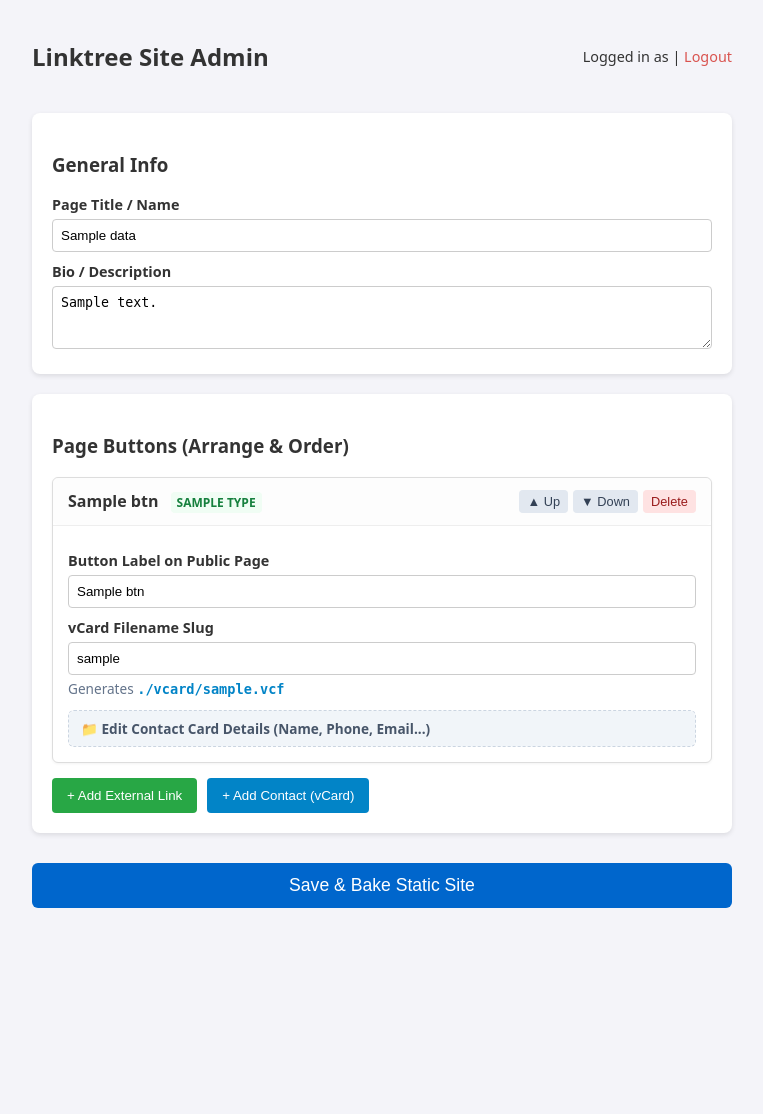
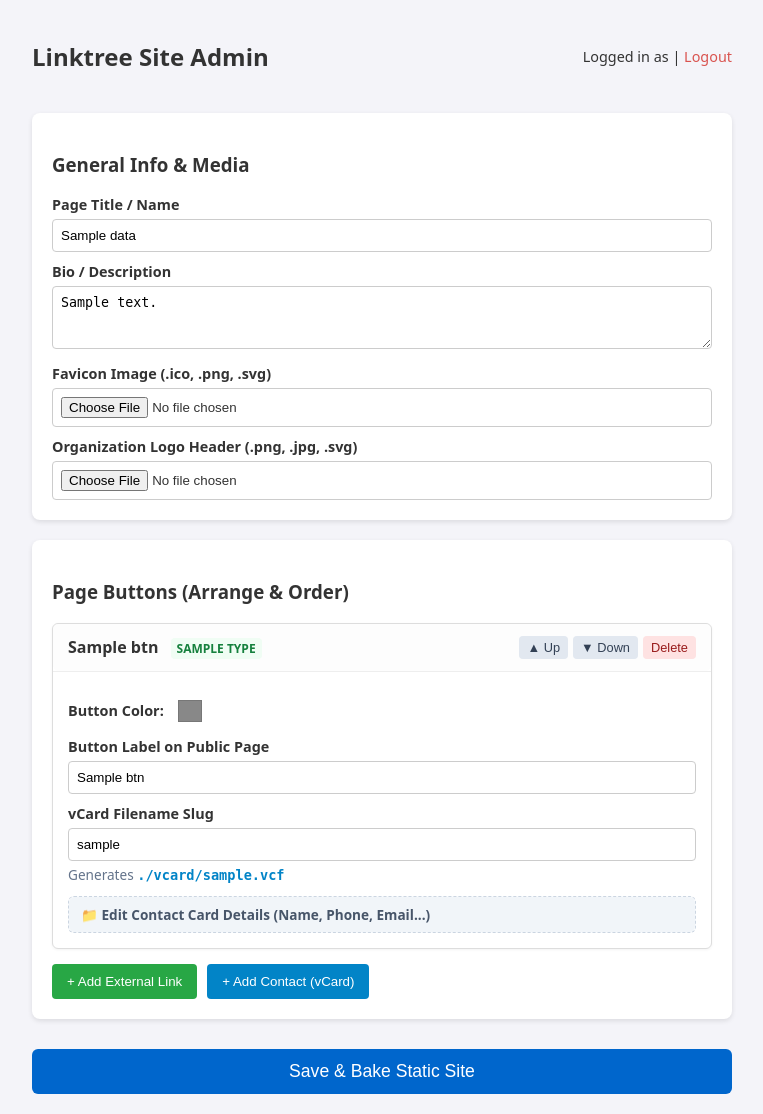
Before and after one commit to wpyoga/linkbuilder, a Flask app: template templates/admin.html in a window 1280 px wide. Shown: the whole page, without its empty margins (258-1021 px from the left). Before the commit the page ends 908 px from the top, so only its background shows below. Run offline with Flask 3, Linux system fonts and the light colour scheme; the template is opened without the code that fills it: most values are stand-ins (such as "Sample title", 1, 10 or a date in 2020).

Commit message:
feat: allow button color selection

```diff
--- a/app.py
+++ b/app.py
@@ -23,9 +23,11 @@ app.wsgi_app = ProxyFix(app.wsgi_app, x_for=1, x_proto=1, x_host=1, x_prefix=1)
 
 COOKIE_SECURE = os.environ.get("COOKIE_SECURE", "true").lower() in ("true", "1", "yes")
 app.config.update(
+    TEMPLATES_AUTO_RELOAD=True,
     SESSION_COOKIE_SECURE=COOKIE_SECURE,
     SESSION_COOKIE_HTTPONLY=True,
     SESSION_COOKIE_SAMESITE="Lax",
+    MAX_CONTENT_LENGTH=16 * 1024 * 1024,
 )
 
 DB_PATH = os.environ.get("DB_PATH", "app.db")
@@ -85,7 +87,8 @@ def init_db():
     cursor.execute("""
         CREATE TABLE IF NOT EXISTS site_config (
             key TEXT PRIMARY KEY,
-            value TEXT
+            value TEXT,
+            blob_value BLOB
         )
     """)
 
@@ -93,9 +96,16 @@ def init_db():
         CREATE TABLE IF NOT EXISTS buttons (
             id INTEGER PRIMARY KEY AUTOINCREMENT,
             type TEXT NOT NULL,
-            position INTEGER DEFAULT 0
+            position INTEGER DEFAULT 0,
+            color TEXT DEFAULT '#0066cc'
         )
     """)
+
+    # Migration check for existing DBs lacking color column
+    cursor.execute("PRAGMA table_info(buttons)")
+    columns = [col[1] for col in cursor.fetchall()]
+    if "color" not in columns:
+        cursor.execute("ALTER TABLE buttons ADD COLUMN color TEXT DEFAULT '#0066cc'")
 
     cursor.execute("""
         CREATE TABLE IF NOT EXISTS button_links (
@@ -106,7 +116,6 @@ def init_db():
         )
     """)
 
-    # UNIQUE constraint added to slug column
     cursor.execute("""
         CREATE TABLE IF NOT EXISTS button_vcards (
             button_id INTEGER PRIMARY KEY,
@@ -130,18 +139,18 @@ def init_db():
             (DEPLOYMENT_SUPERADMIN_USER, hashed_pw),
         )
 
-    cursor.execute("SELECT COUNT(*) FROM site_config")
-    if cursor.fetchone()[0] == 0:
+    cursor.execute("SELECT COUNT(*) FROM site_config WHERE key = 'title'")
+    if not cursor.fetchone():
         cursor.execute(
-            "INSERT INTO site_config (key, value) VALUES (?, ?)",
-            ("title", "Example Company"),
+            "INSERT INTO site_config (key, value) VALUES ('title', 'Example Company')"
         )
         cursor.execute(
-            "INSERT INTO site_config (key, value) VALUES (?, ?)",
-            ("bio", "Software Solutions"),
+            "INSERT INTO site_config (key, value) VALUES ('bio', 'Software Solutions')"
         )
 
-        cursor.execute("INSERT INTO buttons (type, position) VALUES ('vcard', 1)")
+        cursor.execute(
+            "INSERT INTO buttons (type, position, color) VALUES ('vcard', 1, '#0066cc')"
+        )
         v_id = cursor.lastrowid
         cursor.execute(
             """
@@ -161,7 +170,9 @@ def init_db():
             ),
         )
 
-        cursor.execute("INSERT INTO buttons (type, position) VALUES ('link', 2)")
+        cursor.execute(
+            "INSERT INTO buttons (type, position, color) VALUES ('link', 2, '#0284c7')"
+        )
         l_id = cursor.lastrowid
         cursor.execute(
             """
@@ -177,16 +188,27 @@ def init_db():
 
 def get_site_data():
     conn = get_db_connection()
-    config_rows = conn.execute("SELECT key, value FROM site_config").fetchall()
-    config = {row["key"]: row["value"] for row in config_rows}
+    config_rows = conn.execute(
+        "SELECT key, value, blob_value FROM site_config"
+    ).fetchall()
+    config = {}
+    has_favicon = False
+    has_org_logo = False
+
+    for row in config_rows:
+        config[row["key"]] = row["value"]
+        if row["key"] == "favicon_blob" and row["blob_value"]:
+            has_favicon = True
+        if row["key"] == "org_logo_blob" and row["blob_value"]:
+            has_org_logo = True
 
     buttons_rows = conn.execute(
-        "SELECT id, type, position FROM buttons ORDER BY position ASC, id ASC"
+        "SELECT id, type, position, color FROM buttons ORDER BY position ASC, id ASC"
     ).fetchall()
     buttons = []
 
     for b in buttons_rows:
-        b_id, b_type = b["id"], b["type"]
+        b_id, b_type, b_color = b["id"], b["type"], b["color"] or "#0066cc"
         if b_type == "link":
             l_row = conn.execute(
                 "SELECT label, url FROM button_links WHERE button_id = ?", (b_id,)
@@ -196,6 +218,7 @@ def get_site_data():
                     {
                         "id": b_id,
                         "type": "link",
+                        "color": b_color,
                         "label": l_row["label"],
                         "url": l_row["url"],
                     }
@@ -210,6 +233,7 @@ def get_site_data():
                     {
                         "id": b_id,
                         "type": "vcard",
+                        "color": b_color,
                         "button_label": v_row["button_label"],
                         "slug": v_row["slug"],
                         "fn": v_row["fn"],
@@ -225,6 +249,10 @@ def get_site_data():
     return {
         "title": config.get("title", ""),
         "bio": config.get("bio", ""),
+        "has_favicon": has_favicon,
+        "has_org_logo": has_org_logo,
+        "favicon_filename": config.get("favicon_filename", "favicon.ico"),
+        "org_logo_filename": config.get("org_logo_filename", "logo.png"),
         "buttons": buttons,
     }
 
@@ -262,6 +290,34 @@ def generate_vcard_content(vcard):
 
 
 def bake_static_site():
+    conn = get_db_connection()
+
+    # 1. Export Image BLOBs to Public Directory
+    favicon_row = conn.execute(
+        "SELECT value, blob_value FROM site_config WHERE key = 'favicon_blob'"
+    ).fetchone()
+    favicon_filename = "favicon.ico"
+    if favicon_row and favicon_row["blob_value"]:
+        fn_row = conn.execute(
+            "SELECT value FROM site_config WHERE key = 'favicon_filename'"
+        ).fetchone()
+        if fn_row and fn_row["value"]:
+            favicon_filename = fn_row["value"]
+        with open(os.path.join(OUTPUT_DIR, favicon_filename), "wb") as f:
+            f.write(favicon_row["blob_value"])
+
+    logo_row = conn.execute(
+        "SELECT value, blob_value FROM site_config WHERE key = 'org_logo_blob'"
+    ).fetchone()
+    logo_filename = None
+    if logo_row and logo_row["blob_value"]:
+        fn_row = conn.execute(
+            "SELECT value FROM site_config WHERE key = 'org_logo_filename'"
+        ).fetchone()
+        logo_filename = fn_row["value"] if fn_row and fn_row["value"] else "logo.png"
+        with open(os.path.join(OUTPUT_DIR, logo_filename), "wb") as f:
+            f.write(logo_row["blob_value"])
+
     data = get_site_data()
     vcard_dir = os.path.join(OUTPUT_DIR, "vcard")
     os.makedirs(vcard_dir, exist_ok=True)
@@ -272,6 +328,7 @@ def bake_static_site():
             processed_buttons.append(
                 {
                     "type": "link",
+                    "color": btn.get("color", "#0066cc"),
                     "label": btn["label"],
                     "target_url": normalize_url(btn["url"]),
                 }
@@ -296,6 +353,7 @@ def bake_static_site():
             processed_buttons.append(
                 {
                     "type": "vcard",
+                    "color": btn.get("color", "#0066cc"),
                     "label": btn.get("button_label", "Save Contact"),
                     "target_url": f"./vcard/{vcard_filename}",
                 }
@@ -304,6 +362,10 @@ def bake_static_site():
     render_context = {
         "title": data["title"],
         "bio": data["bio"],
+        "favicon_filename": (
+            favicon_filename if favicon_row and favicon_row["blob_value"] else None
+        ),
+        "org_logo_filename": logo_filename,
         "buttons": processed_buttons,
     }
 
@@ -365,8 +427,8 @@ def save():
     bio = request.form.get("bio", "")
 
     types = request.form.getlist("btn_type")
+    colors = request.form.getlist("btn_color")
 
-    # Precise per-field array extraction
     link_labels = request.form.getlist("link_label")
     link_urls = request.form.getlist("link_url")
 
@@ -379,18 +441,19 @@ def save():
     vcard_phones = request.form.getlist("vcard_phone")
     vcard_urls = request.form.getlist("vcard_url")
 
-    # Reconstruct data structure strictly matching posted items
     parsed_buttons = []
     sanitized_slugs = []
 
     l_idx = 0
     v_idx = 0
 
-    for b_type in types:
+    for idx, b_type in enumerate(types):
+        b_color = colors[idx] if idx < len(colors) else "#0066cc"
         if b_type == "link":
             parsed_buttons.append(
                 {
                     "type": "link",
+                    "color": b_color,
                     "label": link_labels[l_idx] if l_idx < len(link_labels) else "",
                     "url": link_urls[l_idx] if l_idx < len(link_urls) else "",
                 }
@@ -404,6 +467,7 @@ def save():
             parsed_buttons.append(
                 {
                     "type": "vcard",
+                    "color": b_color,
                     "button_label": (
                         vcard_button_labels[v_idx]
                         if v_idx < len(vcard_button_labels)
@@ -422,13 +486,8 @@ def save():
 
     posted_state = {"title": title, "bio": bio, "buttons": parsed_buttons}
 
-    # 1. Check for Duplicate vCard Slugs BEFORE writing to DB
     if len(sanitized_slugs) != len(set(sanitized_slugs)):
-        flash(
-            "Error: Duplicate vCard slugs detected. Every vCard must have a unique filename slug.",
-            "danger",
-        )
-        # Render directly without redirecting: preserves all user input!
+        flash("Error: Duplicate vCard slugs detected.", "danger")
         return render_template("admin.html", data=posted_state, user=current_user), 400
 
     conn = get_db_connection()
@@ -444,14 +503,42 @@ def save():
             "INSERT OR REPLACE INTO site_config (key, value) VALUES ('bio', ?)", (bio,)
         )
 
+        # Process Favicon Upload as BLOB
+        if "favicon" in request.files:
+            file = request.files["favicon"]
+            if file and file.filename != "":
+                blob_bytes = file.read()
+                cursor.execute(
+                    "INSERT OR REPLACE INTO site_config (key, value, blob_value) VALUES ('favicon_blob', 'present', ?)",
+                    (sqlite3.Binary(blob_bytes),),
+                )
+                cursor.execute(
+                    "INSERT OR REPLACE INTO site_config (key, value) VALUES ('favicon_filename', ?)",
+                    (file.filename,),
+                )
+
+        # Process Organization Logo Upload as BLOB
+        if "org_logo" in request.files:
+            file = request.files["org_logo"]
+            if file and file.filename != "":
+                blob_bytes = file.read()
+                cursor.execute(
+                    "INSERT OR REPLACE INTO site_config (key, value, blob_value) VALUES ('org_logo_blob', 'present', ?)",
+                    (sqlite3.Binary(blob_bytes),),
+                )
+                cursor.execute(
+                    "INSERT OR REPLACE INTO site_config (key, value) VALUES ('org_logo_filename', ?)",
+                    (file.filename,),
+                )
+
         cursor.execute("DELETE FROM button_links")
         cursor.execute("DELETE FROM button_vcards")
         cursor.execute("DELETE FROM buttons")
 
         for position, btn in enumerate(parsed_buttons, start=1):
             cursor.execute(
-                "INSERT INTO buttons (type, position) VALUES (?, ?)",
-                (btn["type"], position),
+                "INSERT INTO buttons (type, position, color) VALUES (?, ?, ?)",
+                (btn["type"], position, btn["color"]),
             )
             btn_id = cursor.lastrowid
 
--- a/templates/admin.html
+++ b/templates/admin.html
@@ -27,7 +27,8 @@
       }
       input[type="text"],
       input[type="email"],
-      textarea {
+      textarea,
+      input[type="file"] {
         width: 100%;
         padding: 8px;
         margin-top: 5px;
@@ -68,6 +69,19 @@
         color: #475569;
         background: #f1f5f9;
         padding: 8px 12px;
+      }
+      .color-picker-wrapper {
+        display: flex;
+        align-items: center;
+        gap: 10px;
+        margin-top: 8px;
+      }
+      .color-picker-wrapper input[type="color"] {
+        border: none;
+        width: 32px;
+        height: 32px;
+        cursor: pointer;
+        background: transparent;
       }
       .control-btns {
         display: flex;
@@ -183,14 +197,31 @@
     <div class="alert alert-{{ category }}">{{ message }}</div>
     {% endfor %} {% endif %} {% endwith %}
 
-    <form action="/save" method="POST" id="admin-form">
+    <form
+      action="/save"
+      method="POST"
+      enctype="multipart/form-data"
+      id="admin-form"
+    >
       <div class="card">
-        <h3>General Info</h3>
+        <h3>General Info & Media</h3>
         <label>Page Title / Name</label>
         <input type="text" name="title" value="{{ data.title }}" required />
 
         <label>Bio / Description</label>
         <textarea name="bio" rows="3">{{ data.bio }}</textarea>
+
+        <label>Favicon Image (.ico, .png, .svg)</label>
+        <input type="file" name="favicon" accept="image/*,.ico" />
+        {% if data.has_favicon %}<small style="color: #16a34a"
+          >✓ Custom favicon currently stored in database</small
+        >{% endif %}
+
+        <label>Organization Logo Header (.png, .jpg, .svg)</label>
+        <input type="file" name="org_logo" accept="image/*" />
+        {% if data.has_org_logo %}<small style="color: #16a34a"
+          >✓ Custom logo currently stored in database</small
+        >{% endif %}
       </div>
 
       <div class="card">
@@ -228,13 +259,22 @@
             <div class="block-content">
               <input type="hidden" name="btn_type" value="{{ btn.type }}" />
 
+              <div class="color-picker-wrapper">
+                <label style="margin: 0">Button Color:</label>
+                <input
+                  type="color"
+                  name="btn_color"
+                  value="{{ btn.color or '#0066cc' }}"
+                />
+              </div>
+
               {% if btn.type == 'link' %}
               <label>Button Label</label>
               <input
                 type="text"
                 name="link_label"
                 value="{{ btn.label }}"
-                placeholder="e.g. Website"
+                placeholder="e.g. 🌐 Website"
                 oninput="updateSummaryTitle(this)"
                 required
               />
@@ -252,7 +292,7 @@
                 type="text"
                 name="vcard_button_label"
                 value="{{ btn.button_label }}"
-                placeholder="e.g. Save Contact"
+                placeholder="e.g. 📇 Save Contact"
                 oninput="updateSummaryTitle(this)"
                 required
               />
@@ -271,7 +311,6 @@
                 <code>./vcard/{{ btn.slug or 'contact' }}.vcf</code></small
               >
 
-              <!-- Nested Collapsible Accordion for Long vCard Fields -->
               <details class="nested-vcard-details">
                 <summary>
                   📁 Edit Contact Card Details (Name, Phone, Email...)
@@ -383,8 +422,12 @@
           </summary>
           <div class="block-content">
             <input type="hidden" name="btn_type" value="link">
+            <div class="color-picker-wrapper">
+              <label style="margin:0;">Button Color:</label>
+              <input type="color" name="btn_color" value="#0066cc">
+            </div>
             <label>Button Label</label>
-            <input type="text" name="link_label" placeholder="e.g. Website" oninput="updateSummaryTitle(this)" required>
+            <input type="text" name="link_label" placeholder="e.g. 🌐 Website" oninput="updateSummaryTitle(this)" required>
             <label>Target URL</label>
             <input type="text" name="link_url" placeholder="https://..." required>
           </div>
@@ -411,8 +454,12 @@
           </summary>
           <div class="block-content">
             <input type="hidden" name="btn_type" value="vcard">
+            <div class="color-picker-wrapper">
+              <label style="margin:0;">Button Color:</label>
+              <input type="color" name="btn_color" value="#0284c7">
+            </div>
             <label>Button Label on Public Page</label>
-            <input type="text" name="vcard_button_label" placeholder="e.g. Save Contact" oninput="updateSummaryTitle(this)" required>
+            <input type="text" name="vcard_button_label" placeholder="e.g. 📇 Save Contact" oninput="updateSummaryTitle(this)" required>
 
             <label>vCard Filename Slug</label>
             <input type="text" name="vcard_slug" placeholder="e.g. john-doe" oninput="updateSlugPreview(this)" required>
```
Also changed, not shown: templates/site_template.html (+47 -44 lines).
